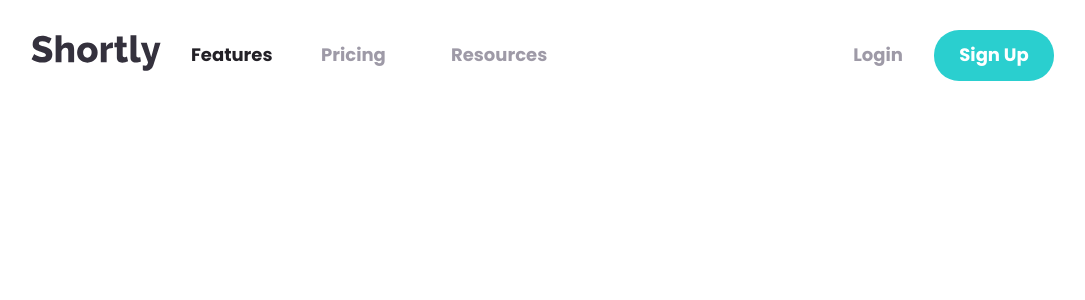
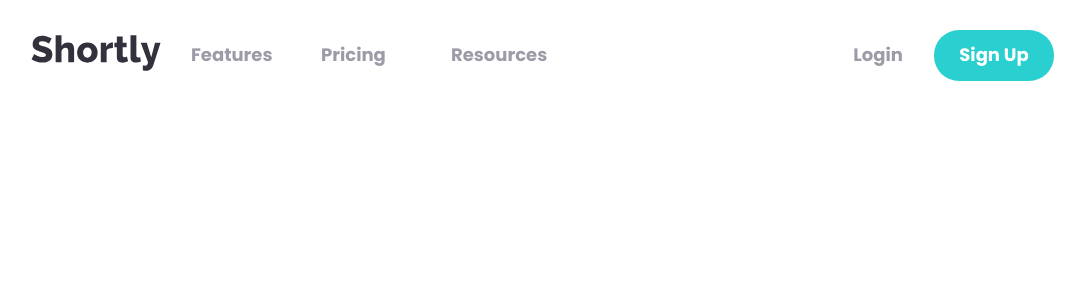
Before and after one commit to carlosqdev/url-shortening-app, a React (Vite) app: page / in a window 1280 px wide. In both pictures the pointer is over the link "Features". Shown: the top 300 px of the page, without its empty margins (97-1182 px from the left). Built offline with nearby package versions, Linux system fonts and the light colour scheme.

Commit message:
added transition

```diff
--- a/src/components/Navbar/Navbar.css
+++ b/src/components/Navbar/Navbar.css
@@ -99,6 +99,7 @@
 
   .navbar_item a:hover {
     color: var(--very_dark_violet);
+    transition: .3s all ease-in;
   }
 
   /* Link resources */
@@ -122,7 +123,8 @@
   }
 
   .navbar_item:nth-last-child(-n + 1):hover {
-    opacity: 0.9;
+    opacity: 0.8;
+    transition: .3s all ease-in;
   }
 
   /* Link login and sign Up */
```
